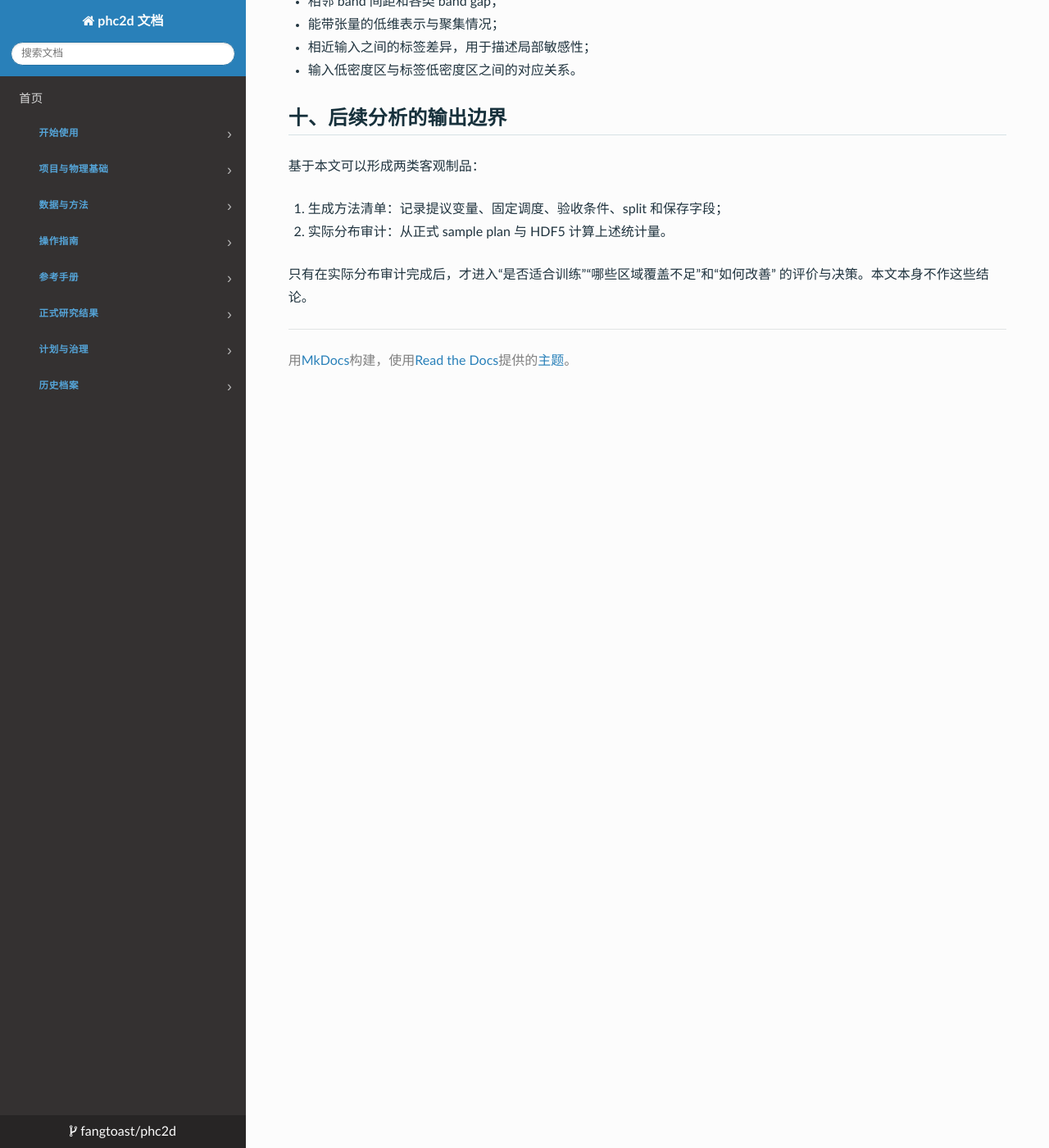
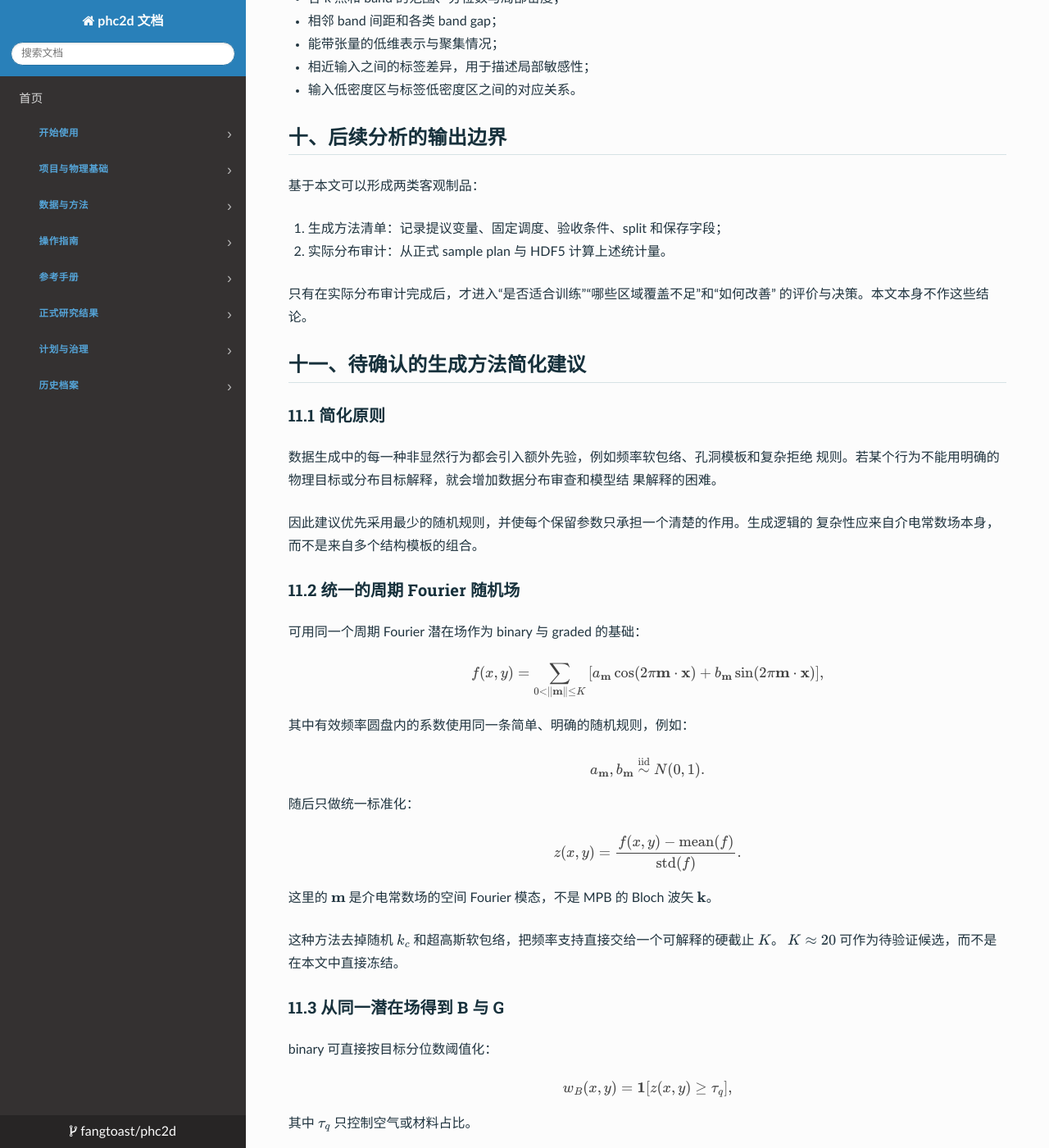
Before and after one commit to fangtoast/phc2d, an MkDocs documentation site: the page built from docs/planning/full_cell_forward_inverse_training/full_cell_dataset_distribution_coverage_analysis.md, in a window 1280 px wide and 1400 px high, scrolled down 7096 px. Shown: the whole window at 82% size. Built offline with MkDocs 1.6.1, drawn with Linux system fonts in a browser that asks for light colours; some of the changed text lies outside the part shown.

Commit message:
docs: propose simplified full-cell generation

````diff
--- a/docs/planning/full_cell_forward_inverse_training/full_cell_dataset_distribution_coverage_analysis.md
+++ b/docs/planning/full_cell_forward_inverse_training/full_cell_dataset_distribution_coverage_analysis.md
@@ -7,9 +7,9 @@
 
 | Metadata | Value |
 |---|---|
-| Status | Draft factual reference / evaluation pending |
+| Status | Draft factual reference + simplification proposal / evaluation pending |
 | Scope | 50k binary 与 50k graded 全胞数据 |
-| Purpose | 客观整理当前生成方法，为后续分布、覆盖和训练有效性分析提供依据 |
+| Purpose | 客观整理当前生成方法，并在文末记录待确认的简化生成逻辑 |
 
 相关依据：
 
@@ -22,8 +22,8 @@
 
 ## 一、本文边界
 
-本文不判断当前数据集是否有利于训练，也不提出 generator 改造方案。它只整理当前方法，
-以支持后续集中分析以下问题：
+第二至第十节不判断当前数据集是否有利于训练，只整理当前方法，以支持后续集中分析以下
+问题：
 
 1. 拒绝采样后的实际数据密度如何分布；
 2. 固定 family 数量与有效独立样本数 $N_{\mathrm{eff}}$ 是否一致；
@@ -32,6 +32,8 @@
 
 配置给出的是候选参数分布，最终 HDF5 保存的是通过验收门后的条件分布。本文分别称为
 “提议分布”和“接受后分布”，不预设二者是否接近。
+
+第十一节单独记录待确认的简化生成建议，不描述当前已经实现或已经验证的方法。
 
 ## 二、完整生成链路
 
@@ -310,3 +312,115 @@ $N_{\mathrm{eff}}$ 的相似度与容差定义应在计算结果前单独冻结
 
 只有在实际分布审计完成后，才进入“是否适合训练”“哪些区域覆盖不足”和“如何改善”
 的评价与决策。本文本身不作这些结论。
+
+## 十一、待确认的生成方法简化建议
+
+### 11.1 简化原则
+
+数据生成中的每一种非显然行为都会引入额外先验，例如频率软包络、孔洞模板和复杂拒绝
+规则。若某个行为不能用明确的物理目标或分布目标解释，就会增加数据分布审查和模型结
+果解释的困难。
+
+因此建议优先采用最少的随机规则，并使每个保留参数只承担一个清楚的作用。生成逻辑的
+复杂性应来自介电常数场本身，而不是来自多个结构模板的组合。
+
+### 11.2 统一的周期 Fourier 随机场
+
+可用同一个周期 Fourier 潜在场作为 binary 与 graded 的基础：
+
+$$
+f(x,y)=\sum_{0<\lVert\mathbf m\rVert\le K}
+\left[
+a_{\mathbf m}\cos(2\pi\mathbf m\cdot\mathbf x)
++b_{\mathbf m}\sin(2\pi\mathbf m\cdot\mathbf x)
+\right],
+$$
+
+其中有效频率圆盘内的系数使用同一条简单、明确的随机规则，例如：
+
+$$
+a_{\mathbf m},b_{\mathbf m}\overset{\mathrm{iid}}{\sim}N(0,1).
+$$
+
+随后只做统一标准化：
+
+$$
+z(x,y)=\frac{f(x,y)-\operatorname{mean}(f)}
+{\operatorname{std}(f)}.
+$$
+
+这里的 $\mathbf m$ 是介电常数场的空间 Fourier 模态，不是 MPB 的 Bloch 波矢
+$\mathbf k$。
+
+这种方法去掉随机 $k_c$ 和超高斯软包络，把频率支持直接交给一个可解释的硬截止 $K$。
+$K\approx20$ 可作为待验证候选，而不是在本文中直接冻结。
+
+### 11.3 从同一潜在场得到 B 与 G
+
+binary 可直接按目标分位数阈值化：
+
+$$
+w_B(x,y)=\mathbf 1[z(x,y)\ge\tau_q],
+$$
+
+其中 $\tau_q$ 只控制空气或材料占比。
+
+graded 可使用带 bias 和温度的 logistic 映射：
+
+$$
+w_G(x,y)=\frac{1}{1+\exp[-(z(x,y)-b)/T]}.
+$$
+
+$b$ 控制平均材料占比，$T$ 控制灰度向 0/1 两端集中的程度。这样，B 与 G 共享同一
+空间随机场分布，差别只来自最终材料映射，不再需要先建立孔洞，再在孔洞形状上添加
+噪声。
+
+> 此处的 T 用法和通常物理学习惯的 T 更一致。如果这个公式看上去不熟悉，可以根据
+> 关键词 Boltzmann 分布、Fermi 分布、Bose 分布学习了解。虽然不清楚原理，但许
+> 多算法中用到温度概念（如模拟退火和扩散模型）的也会参照这样的定义，并往往取得
+> 较好的成果。
+
+这一建议使主要随机自由度缩减为：Fourier 系数、硬截止 $K$、目标材料占比，以及 G
+路线的温度 $T$。每个量的作用可以分别审查。
+
+### 11.4 高频信息的解释
+
+即使潜在场具有硬截止，最终材料场也不严格带限：
+
+- binary 阈值会产生不连续界面及其高频谐波；
+- graded logistic 非线性也会产生截止之外的谐波，但强度随 $T$ 和场形态变化。
+
+因此，不必再用复杂软包络专门制造所有较小高频成分。硬截止控制潜在场的基础尺度，
+阈值或 logistic 映射自然补充材料界面相关的高频信息。
+
+对于当前关注的低阶能带，当结构尺度远小于对应场变化尺度时，较高空间频率的影响可能
+较弱；但这不是 Maxwell 方程的无条件结论。高介电对比、尖锐界面、近简并和局部共振
+仍可能放大高频结构的作用。因此 $K$ 应通过真实 MPB 标签对 Fourier 截断的收敛性确定，
+而不能只根据图像外观确定。
+
+### 11.5 分辨率边界
+
+$K\approx20$ 与当前多分辨率输入之间需要单独约定。32×32 栅格每个坐标方向的 Nyquist
+上限约为 16，不能直接无混叠表示包含坐标频率 20 的潜在场。若保留 32×32 输入，应在
+以下两种合同中明确选择：
+
+1. 先在高分辨率生成材料场，再用固定低通或单元面积平均得到 32×32 表示；
+2. 让硬截止同时受最粗输入分辨率约束。
+
+该选择关系到 32/64/128 三种输入是否表示同一个材料场，必须在正式生成前冻结。
+
+### 11.6 建议逻辑摘要
+
+建议的最简逻辑为：
+
+```text
+在较大的硬 Fourier 圆盘内采样独立随机系数
+  -> 对周期潜在场做零均值、单位方差标准化
+  -> B 使用分位数阈值，G 使用带 bias/temperature 的 logistic
+  -> 按统一规则生成各分辨率介电常数表示
+  -> 用 real-MPB 截断收敛确认 K
+  -> 再审查输入密度、有效样本数、split 和标签覆盖
+```
+
+这部分目前是生成方法建议，不改变前文对现有数据生成代码的描述，也不代表已经确定
+$K=20$、灰度温度范围或新的验收条件。
````
